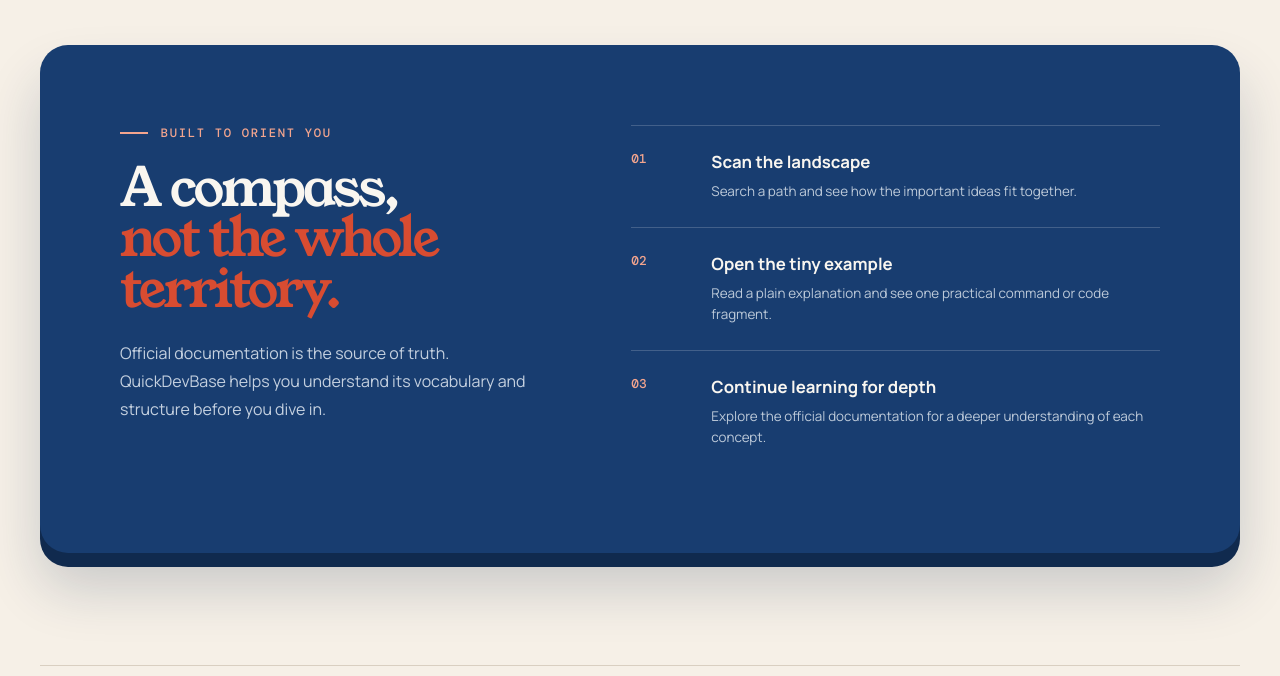
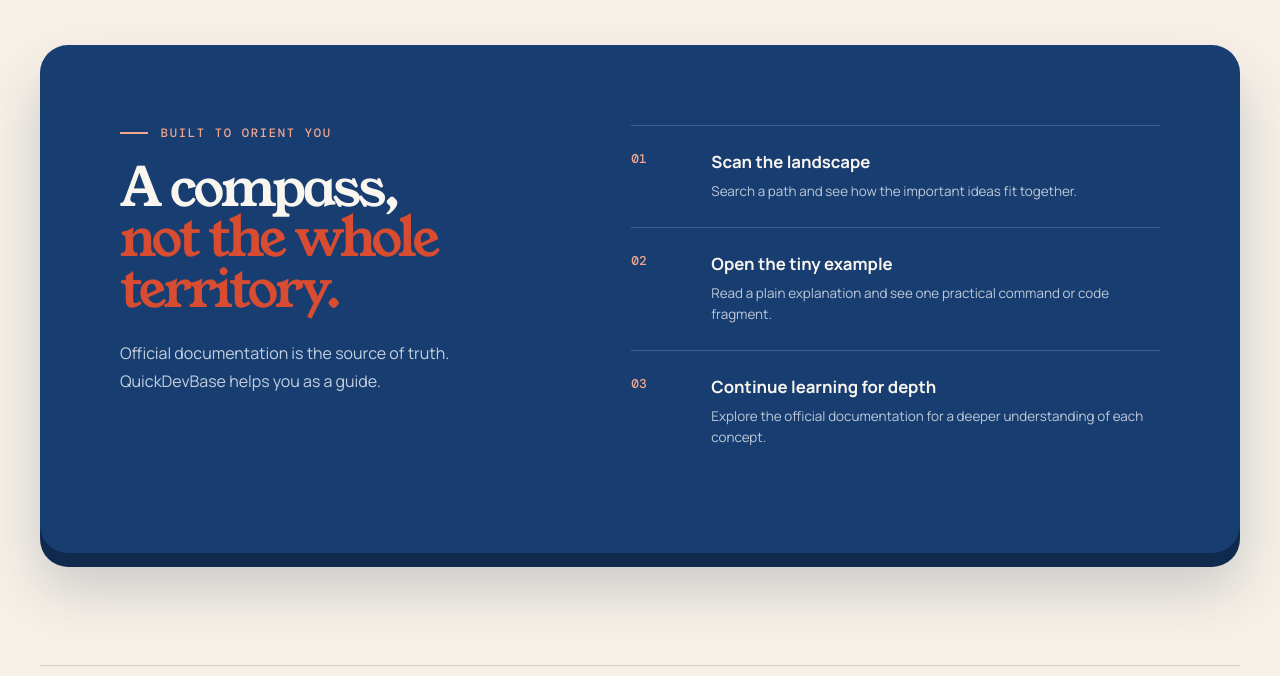
Before and after one commit to aigwotts1/java, a website: page home.html in a window 1280 px wide. Shown: the part 3840-4516 px from the top of the page. Drawn offline with nearby package versions, Linux system fonts and the light colour scheme; no server answers.

Commit message:
text changes

```diff
--- a/home.html
+++ b/home.html
@@ -226,7 +226,7 @@
         <div>
           <p class="eyebrow light"><span></span> Built to orient you</p>
           <h2>A compass,<br /><em>not the whole territory.</em></h2>
-          <p>Official documentation is the source of truth. QuickDevBase helps you understand its vocabulary and structure before you dive in.</p>
+          <p>Official documentation is the source of truth. QuickDevBase helps you as a guide.</p>
         </div>
         <ol>
           <li><span>01</span><div><strong>Scan the landscape</strong><p>Search a path and see how the important ideas fit together.</p></div></li>
```
